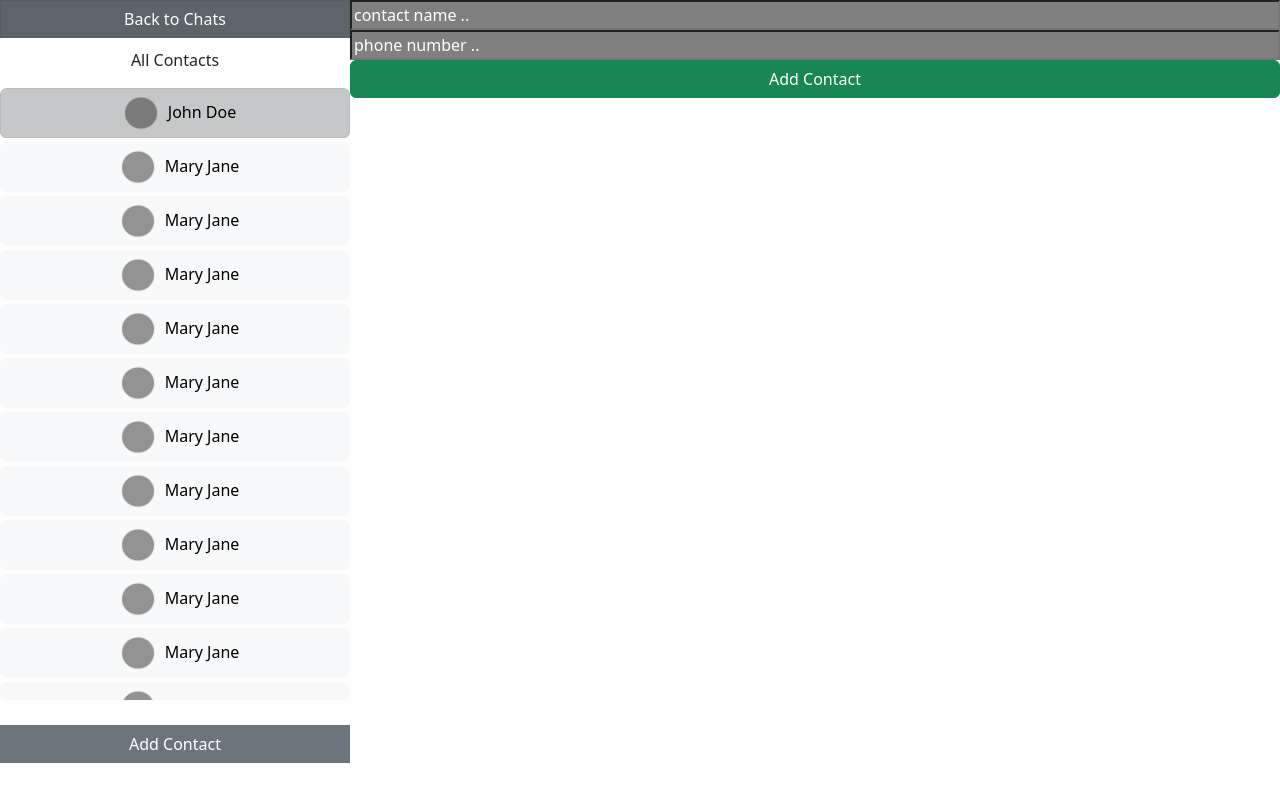
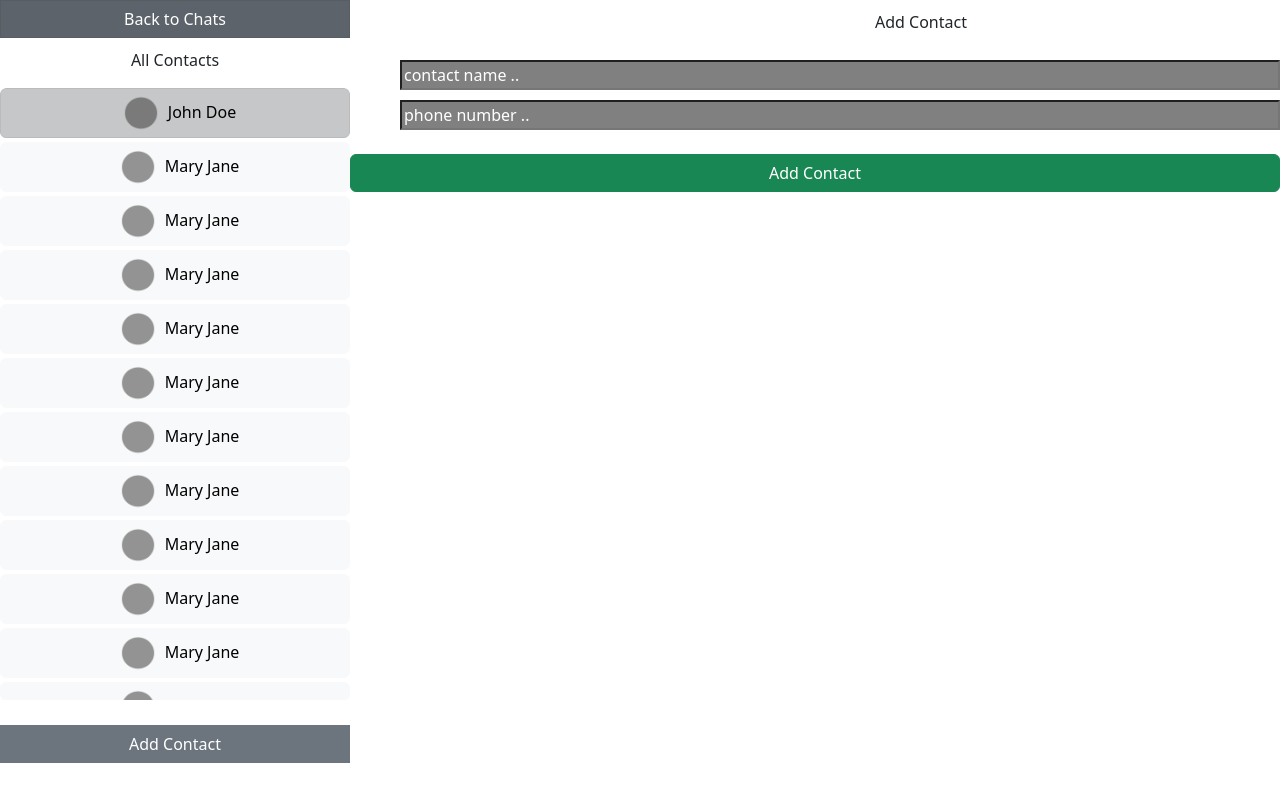
Before and after one commit to Abhay189/Letter, a React (Vite) app in the folder frontend/: page / in a window 1280 px wide. Both pictures are taken after a click on the button "Add Contact". Built offline with nearby package versions, Linux system fonts and the light colour scheme.

Commit message:
formatted add contact screen

```diff
--- a/frontend/src/App.scss
+++ b/frontend/src/App.scss
@@ -101,6 +101,16 @@ html, body {
 
 }
 
+.name-text-input-add-contact, .phone-num-text-input-add-contact {
+    margin-left: 50px;
+    margin-top: 10px;
+}
+
+.add-contact-header {
+    margin-left: 525px;
+    margin-top: 10px;
+}
+
 
 .sign-up-login-screen {
     width: 100%;
--- a/frontend/src/components/AddContactScreen.tsx
+++ b/frontend/src/components/AddContactScreen.tsx
@@ -2,8 +2,10 @@ import Column from './Column';
 
 function AddContactsScreen() {
     return <Column id="" className="chat-history-col flex-grow-1 flex-shrink-1" style={{}}>
-        <input type="text" id="name-text-input-add-contact" className="text-input-sign-up-login" placeholder="contact name .."/>
-        <input type="text" id="phone-num-text-input-add-contact" className="text-input-sign-up-login" placeholder="phone number .."/>
+        <p className="add-contact-header"> Add Contact </p>
+        <input type="text" id="" className="text-input-sign-up-login name-text-input-add-contact" placeholder="contact name .."/>
+        <input type="text" id="" className="text-input-sign-up-login phone-num-text-input-add-contact" placeholder="phone number .."/>
+        <br/>
         <button type="button" className="confirm-add-contact-btn btn btn-success"> Add Contact </button>
     </Column>
 }
```
Also changed, not shown: frontend/src/App.css, 1 other file (tests, documents, lock files or other folders).
